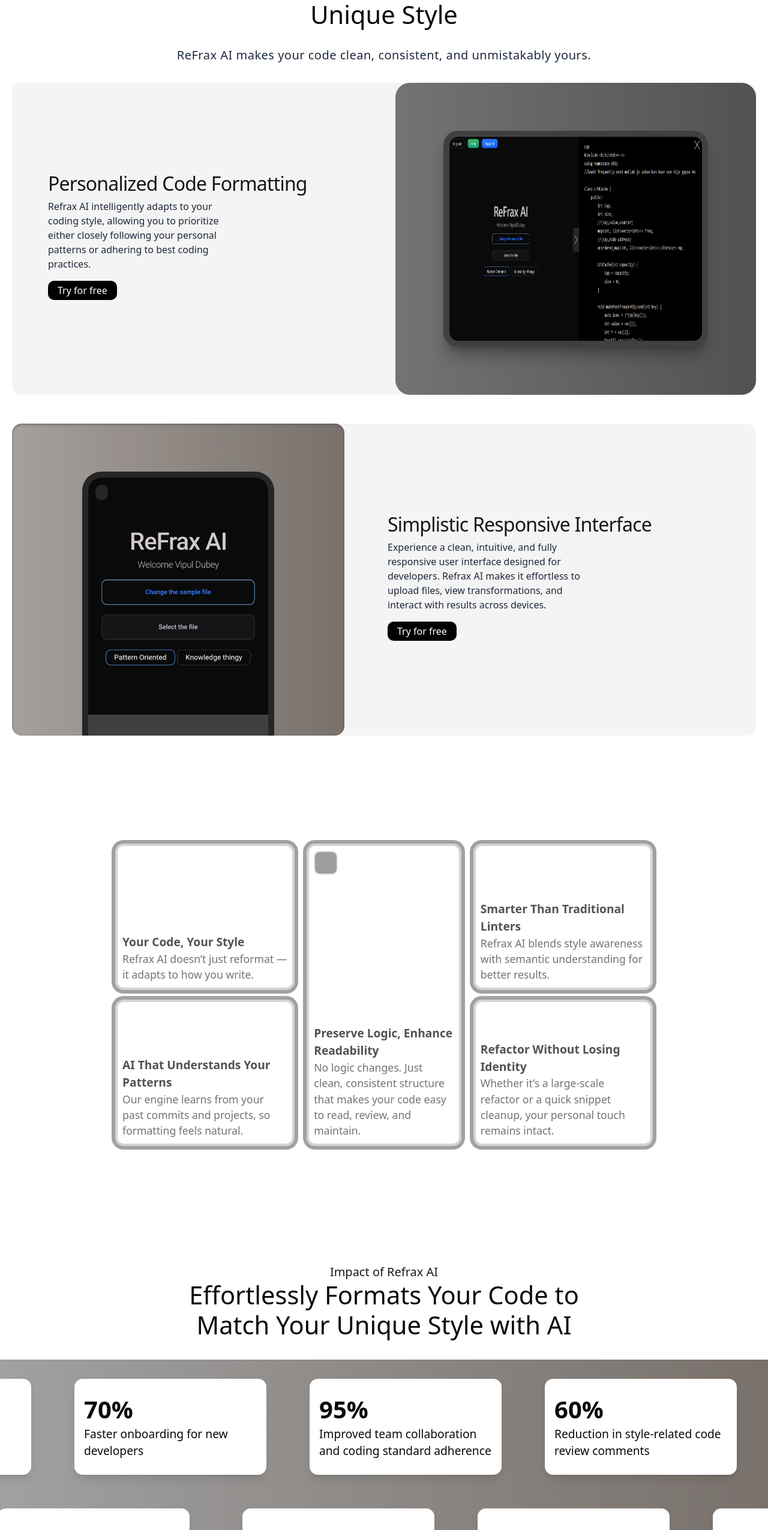
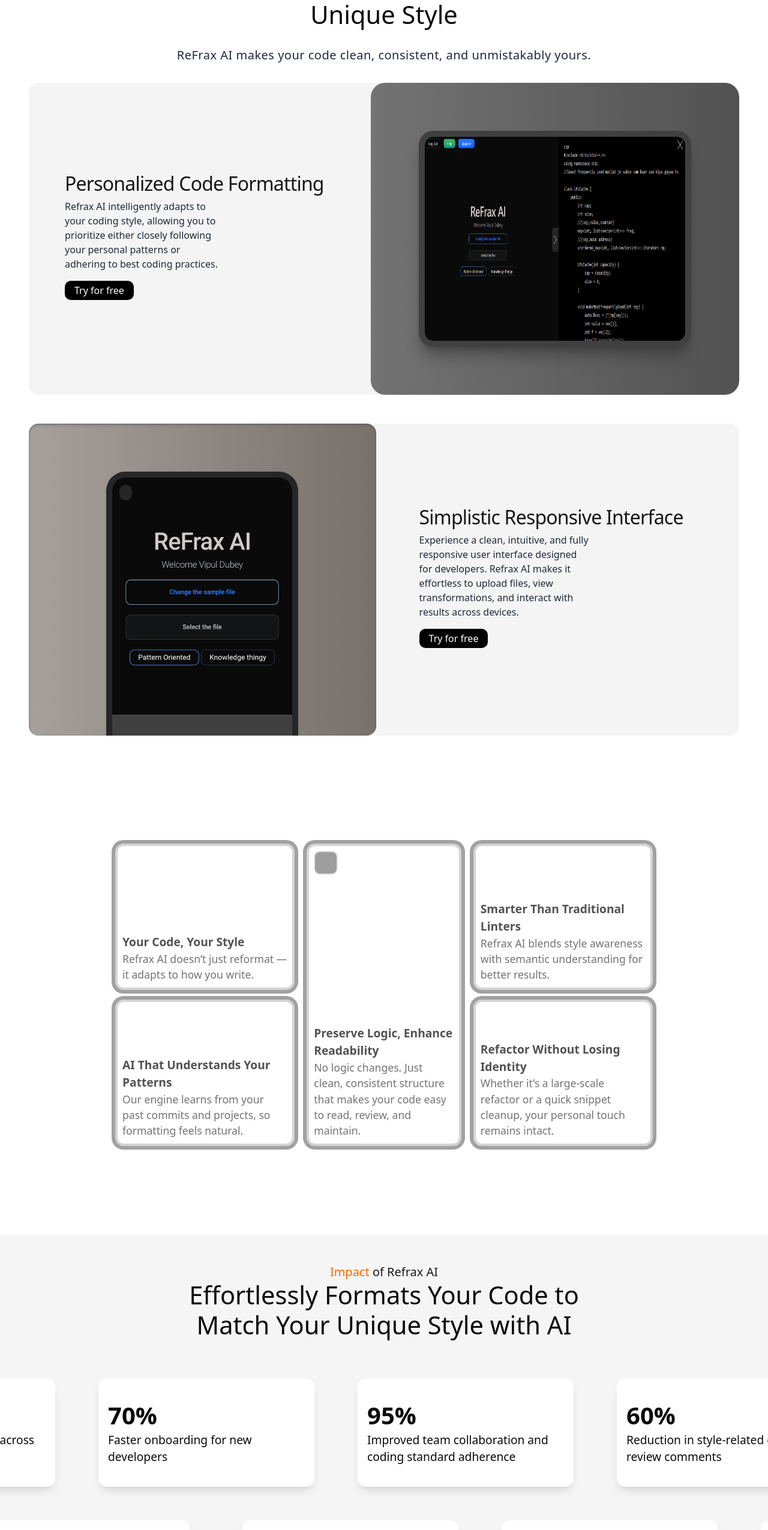
Before and after one commit to VipulDub-Cdr/refrax-ai, a Next.js app: page / in a window 1280 px wide. Shown: the part 1120-3670 px from the top of the page at 60% size. Built offline with nearby package versions, Linux system fonts and the light colour scheme; grey boxes are pictures that could not be loaded.

Commit message:
slight changes

```diff
--- a/components/secondpage.tsx
+++ b/components/secondpage.tsx
@@ -54,9 +54,9 @@
 
 
 
-        <div className='mx-7 my-4 lg:mx-5 lg:my-6'><BigCardImageRight1 url="/working.png" heading="Personalized Code Formatting" description='Refrax AI intelligently adapts to your coding style, allowing you to prioritize either closely following your personal patterns or adhering to best coding practices.' /></div>
+        <div className='mx-7 my-4 lg:mx-12 lg:my-6'><BigCardImageRight1 url="/working.png" heading="Personalized Code Formatting" description='Refrax AI intelligently adapts to your coding style, allowing you to prioritize either closely following your personal patterns or adhering to best coding practices.' /></div>
 
-        <div className='mx-7 my-4 lg:mx-5 lg:my-6'><BigCardImageLeft url="/mobileView.jpg" heading="Simplistic Responsive Interface" description='Experience a clean, intuitive, and fully responsive user interface designed for developers. Refrax AI makes it effortless to upload files, view transformations, and interact with results across devices.' /></div>
+        <div className='mx-7 my-4 lg:mx-12 lg:my-6'><BigCardImageLeft url="/mobileView.jpg" heading="Simplistic Responsive Interface" description='Experience a clean, intuitive, and fully responsive user interface designed for developers. Refrax AI makes it effortless to upload files, view transformations, and interact with results across devices.' /></div>
 
         {/* <div className='mx-7 my-4 lg:mx-5 lg:my-6'><BigCardImageRight url="/multiModel.png" heading="Smart Code Analysis (Coming Soon)" description='Powered by advanced multi-model analysis, Refrax AI processes your code and report to produce cost-effective, high-quality formatting solutions.' /></div> */}
 
@@ -145,7 +145,7 @@
 
         <div className='w-full h-full lg:h-[65vh] rounded-2xl flex flex-col lg:flex-row justify-start items-start gap-3  bg-[#F4F4F4]'>
             {/* <Image width={1000} height={1000} src={url} alt={url} className="w-full h-full object-cover rounded-2xl bg-amber-50 shadow-md" /> */}
-            <div className='w-full h-full rounded-2xl bg-gradient-to-r from-stone-400 to-stone-500 inset-shadow-sm/60 inset-shadow-zinc-600 flex flex-col justify-end items-center'>
+            <div className='w-[55%] h-full rounded-2xl bg-gradient-to-r from-stone-400 to-stone-500 inset-shadow-sm/60 inset-shadow-zinc-600 flex flex-col justify-end items-center'>
                 <div className='overflow-hidden relative mt-10 md:mt-0 h-[20vh] w-[55vw] md:h-[55vh] md:w-[25vw] bg-neutral-700 rounded-t-4xl border-10 border-neutral-800 border-b-0 flex flex-col items-center justfy-start'>
                     <div className='absolute top-0 left-[40%] md:left-3 z-900 my-3 md:my-3 w-[20%] md:w-[7%] md:h-[6%] bg-neutral-800 rounded-full py-2'>
                     </div>
@@ -153,7 +153,7 @@
 
                 </div>
             </div>
-            <div className='lg:mx-15 lg:w-full lg:h-full flex flex-col justify-start items-start gap-2 lg:gap-3 my-1 lg:my-0 md:justify-center md:items-start px-1 lg:px-0'>
+            <div className='lg:mx-15 lg:w-[45%] lg:h-full flex flex-col justify-start items-start gap-2 lg:gap-3 my-1 lg:my-0 md:justify-center md:items-start px-1 lg:px-0'>
                 <div className="text-[1.6rem]/7 md:text-[2rem]/7 tracking-tight line opacity-95 text-wrap font-sans">{heading}</div>
 
                 <div className="text-gray-800 md:w-[60%]">{description}</div>
@@ -178,7 +178,7 @@
 
         <div className='w-full h-full lg:h-[65vh] rounded-2xl flex flex-col lg:flex-row-reverse justify-start items-start gap-3  bg-[#F4F4F4]'>
 
-            <div className='flex flex-row justify-center items-center h-full w-full p-4 md:p-20 bg-gradient-to-r from-neutral-500 to-neutral-600 rounded-3xl'>
+            <div className='flex flex-row justify-center items-center h-full w-[55%] p-4 md:p-20 bg-gradient-to-r from-neutral-500 to-neutral-600 rounded-3xl'>
 
                 <div className='w-full h-full border-10 border-neutral-700 rounded-3xl shadow-xl/40 shadow-neutral-800 overflow-hidden transition-all delay-100 duration-400 hover:scale-110'>
                     <Image width={1000} height={1000} src={url} alt={url} className="w-full h-full" />
@@ -187,7 +187,7 @@
             </div>
 
 
-            <div className='lg:mx-15 lg:w-full lg:h-full flex flex-col justify-start items-start gap-2 lg:gap-3 my-1 lg:my-0 md:justify-center md:items-start px-1 lg:px-0'>
+            <div className='lg:mx-15 lg:w-[40%] lg:h-full flex flex-col justify-start items-start gap-2 lg:gap-3 my-1 lg:my-0 md:justify-center md:items-start px-1 lg:px-0'>
                 <div className="text-[1.6rem]/7 md:text-[2rem]/7 tracking-tight line opacity-95 text-wrap font-sans">{heading}</div>
 
                 <div className="text-gray-800 md:w-[60%]">{description}</div>
--- a/components/thirdpage.tsx
+++ b/components/thirdpage.tsx
@@ -8,14 +8,14 @@
 
 export default function Thirdpage() {
 
-    return <div id="third-page" className="md:pt-8 h-full w-full flex flex-col justify-center items-center md:justify-start">
+    return <div id="third-page" className="md:pt-8 h-screen w-full flex flex-col justify-center items-center md:justify-start bg-neutral-100">
 
         <div className='w-full md:w-[60%] flex flex-col justify-start items-center my-4'>
-            <div className='text-xl text-stone-900 font-medium'>Impact of Refrax AI</div>
+            <div className='text-xl text-stone-900 font-medium'><span className='text-orange-500'>Impact</span> of Refrax AI</div>
             <div className=' text-3xl md:text-[2.6rem] text-center'> Effortlessly Formats Your Code to Match Your Unique Style with AI</div>
         </div>
 
-        <div id="third-page" className='w-full bg-gradient-to-r from-neutral-400 to-stone-500 my-4'>
+        <div id="third-page" className='w-full my-4'>
             <Marquee direction="left" className="w-full flex flex-row justify-between items-center p-2 gap-2 md:gap-4 md:p-6 my-2">
                 <HeroCard url="" heading="120%" description='Increased code consistency across projects' />
                 <HeroCard url="" heading="70%" description='Faster onboarding for new developers' />
@@ -37,7 +37,7 @@
 }
 
 const HeroCard: React.FC<MyComponentProps> = ({heading, description }) => {
-    return <div className='bg-white w-40 h-25 p-2 md:px-4 md:h-40 md:w-80 shadow-lg hover:bg-neutral-700 hover:text-white rounded-xl mx-4 md:mx-9 flex flex-col justify-center items-start transition-colors delay-50 duration-200'>
+    return <div className='bg-white w-40 h-25 p-2 md:px-4 md:h-45 md:w-90 shadow-lg hover:bg-neutral-700 hover:text-white rounded-xl mx-4 md:mx-9 flex flex-col justify-center items-start transition-colors delay-50 duration-200'>
         <div className='text-2xl md:text-[2.5rem] font-bold'>{heading}</div>
         <div className='text-[0.8rem] md:text-[1.2rem] font-light'>{description}</div>
     </div>
```
